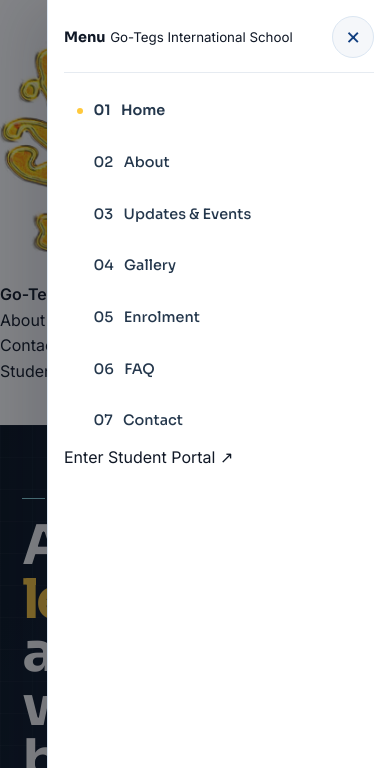
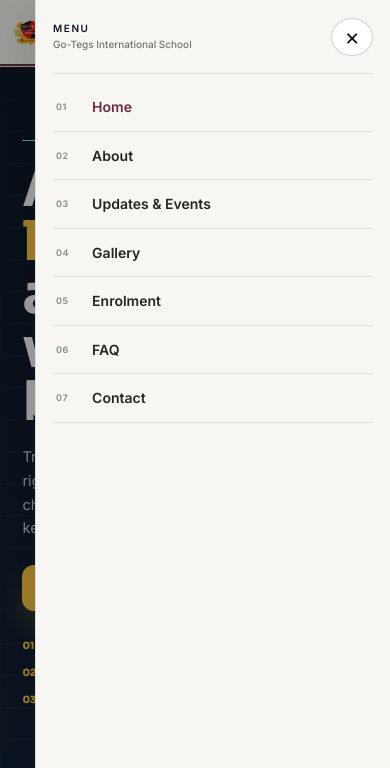
Before and after one commit to emmyWebsite237/gotegs-school-portal, a website: page index.html in a window 390 px wide. Both pictures are taken after a click on the button "Open site menu". Shown: the top 768 px of the page. Drawn offline with Linux system fonts and the light colour scheme.

Commit message:
Add files via upload

```diff
--- /dev/null
+++ b/assets/css/public-header-fix.css
@@ -0,0 +1,445 @@
+/*
+  Go-Tegs International School
+  Public header compatibility / responsive fix
+  ------------------------------------------------
+  This file styles the CURRENT navbar markup in partials/navbar.html.
+  It deliberately overrides the legacy sidebar/topbar rules in style.css.
+*/
+
+html, body {
+  max-width: 100%;
+  overflow-x: clip;
+}
+
+body:not(.student-shell-page):not(.admin-shell-page) {
+  padding-left: 0 !important;
+  margin: 0;
+}
+
+/* =========================
+   CURRENT PUBLIC HEADER
+   ========================= */
+
+.site-header {
+  position: sticky;
+  top: 0;
+  z-index: 1000;
+  width: 100%;
+  background: rgba(247, 246, 242, 0.96);
+  color: #151515;
+  border-bottom: 1px solid #deddd8;
+  backdrop-filter: blur(16px);
+  -webkit-backdrop-filter: blur(16px);
+}
+
+.site-header::after {
+  content: "";
+  display: block;
+  height: 2px;
+  background: linear-gradient(90deg, #6c2a39 0 72%, #b89445 72% 100%);
+}
+
+.site-header-inner {
+  width: min(1280px, 100%);
+  min-height: 76px;
+  margin: 0 auto;
+  padding: 0 clamp(16px, 3.2vw, 42px);
+  box-sizing: border-box;
+  display: flex;
+  align-items: center;
+  gap: clamp(14px, 2.2vw, 30px);
+}
+
+.site-brand {
+  display: flex;
+  align-items: center;
+  gap: 11px;
+  min-width: max-content;
+  color: #151515;
+  text-decoration: none;
+}
+
+.site-brand-mark {
+  display: grid;
+  place-items: center;
+  width: 40px;
+  height: 40px;
+  flex: 0 0 40px;
+}
+
+.site-brand-mark img {
+  width: 100%;
+  height: 100%;
+  object-fit: contain;
+}
+
+.site-brand strong {
+  display: block;
+  font: 700 15px/1.1 "IBM Plex Sans", Inter, system-ui, sans-serif;
+  letter-spacing: -.02em;
+}
+
+.site-brand small {
+  display: block;
+  margin-top: 3px;
+  color: #72716d;
+  font: 500 9px/1.2 "IBM Plex Sans", Inter, system-ui, sans-serif;
+  letter-spacing: .08em;
+  text-transform: uppercase;
+}
+
+.desktop-nav {
+  display: none;
+  align-items: center;
+  justify-content: center;
+  gap: clamp(8px, 1.4vw, 20px);
+  margin-left: auto;
+}
+
+.desktop-nav a {
+  display: inline-flex;
+  align-items: center;
+  min-height: 38px;
+  padding: 0 4px;
+  position: relative;
+  color: #64635f;
+  text-decoration: none;
+  white-space: nowrap;
+  font: 600 11px/1 "IBM Plex Sans", Inter, system-ui, sans-serif;
+  letter-spacing: .025em;
+  transition: color .18s ease;
+}
+
+.desktop-nav a::after {
+  content: "";
+  position: absolute;
+  left: 0;
+  right: 0;
+  bottom: 5px;
+  height: 1px;
+  background: #151515;
+  transform: scaleX(0);
+  transform-origin: center;
+  transition: transform .18s ease;
+}
+
+.desktop-nav a:hover,
+.desktop-nav a.is-active {
+  color: #151515;
+}
+
+.desktop-nav a:hover::after,
+.desktop-nav a.is-active::after {
+  transform: scaleX(1);
+}
+
+.header-actions {
+  display: flex;
+  align-items: center;
+  gap: 7px;
+  margin-left: auto;
+  flex: 0 0 auto;
+}
+
+.header-action {
+  display: inline-flex;
+  align-items: center;
+  justify-content: center;
+  min-height: 36px;
+  padding: 0 12px;
+  border: 1px solid #d2d1cb;
+  border-radius: 999px;
+  background: transparent;
+  color: #20201e;
+  white-space: nowrap;
+  text-decoration: none;
+  font: 700 10px/1 "IBM Plex Sans", Inter, system-ui, sans-serif;
+  letter-spacing: .02em;
+  transition: .18s ease;
+}
+
+.header-action:hover {
+  transform: translateY(-1px);
+  border-color: #151515;
+}
+
+.header-action--primary {
+  background: #151515;
+  border-color: #151515;
+  color: #fff;
+}
+
+.header-action--primary:hover {
+  background: #6c2a39;
+  border-color: #6c2a39;
+}
+
+.nav-toggle {
+  display: inline-grid !important;
+  place-items: center;
+  width: 42px;
+  height: 42px;
+  padding: 0 !important;
+  margin: 0;
+  border: 1px solid #d2d1cb !important;
+  border-radius: 11px;
+  background: #fff !important;
+  color: #151515 !important;
+  font-size: 0 !important;
+  line-height: 1;
+  box-shadow: none !important;
+}
+
+.nav-toggle::before {
+  content: "☰";
+  font-size: 19px;
+  line-height: 1;
+}
+
+.nav-toggle[aria-expanded="true"]::before {
+  content: "×";
+  font-size: 24px;
+}
+
+/* =========================
+   MOBILE SCRIM + DRAWER
+   ========================= */
+
+.nav-scrim {
+  position: fixed !important;
+  inset: 0 !important;
+  z-index: 1998 !important;
+  display: block !important;
+  background: rgba(15, 15, 15, .38) !important;
+  opacity: 0;
+  visibility: hidden;
+  pointer-events: none;
+  transition: opacity .24s ease, visibility .24s ease;
+}
+
+.nav-scrim.open {
+  opacity: 1;
+  visibility: visible;
+  pointer-events: auto;
+}
+
+.nav-drawer {
+  position: fixed !important;
+  top: 0 !important;
+  right: 0 !important;
+  bottom: 0 !important;
+  z-index: 1999 !important;
+  width: min(88vw, 370px) !important;
+  height: 100dvh;
+  box-sizing: border-box;
+  display: flex !important;
+  flex-direction: column;
+  padding: 22px 20px 24px !important;
+  margin: 0 !important;
+  background: #f7f6f2 !important;
+  color: #151515 !important;
+  border-left: 1px solid #deddd8 !important;
+  box-shadow: -20px 0 60px rgba(0,0,0,.10);
+  overflow-x: hidden !important;
+  overflow-y: auto !important;
+  transform: translate3d(100%,0,0) !important;
+  transition: transform .28s cubic-bezier(.22,.8,.25,1) !important;
+  visibility: hidden;
+}
+
+.nav-drawer.open {
+  transform: translate3d(0,0,0) !important;
+  visibility: visible;
+}
+
+.nav-drawer-head {
+  display: flex !important;
+  align-items: center;
+  justify-content: space-between;
+  gap: 12px;
+  padding: 0 0 17px !important;
+  margin: 0 0 9px !important;
+  border-bottom: 1px solid #deddd8 !important;
+}
+
+.mobile-menu-label {
+  display: block;
+  color: #151515 !important;
+  font: 800 10px/1 "IBM Plex Sans", Inter, system-ui, sans-serif !important;
+  letter-spacing: .15em;
+  text-transform: uppercase;
+}
+
+.nav-drawer-head small {
+  display: block;
+  margin-top: 5px;
+  color: #77746e;
+  font: 500 10px/1.3 "IBM Plex Sans", Inter, system-ui, sans-serif;
+}
+
+.nav-drawer-close {
+  display: grid !important;
+  place-items: center;
+  width: 38px !important;
+  height: 38px !important;
+  padding: 0 !important;
+  border: 1px solid #d2d1cb !important;
+  border-radius: 50% !important;
+  background: #fff !important;
+  color: #151515 !important;
+  font-size: 23px !important;
+  line-height: 1;
+}
+
+.nav-links.mobile-menu-links {
+  display: flex !important;
+  flex-direction: column !important;
+  gap: 0 !important;
+  width: 100%;
+  margin: 0;
+}
+
+.nav-links.mobile-menu-links a {
+  display: flex !important;
+  align-items: center;
+  gap: 13px;
+  width: 100% !important;
+  box-sizing: border-box;
+  padding: 15px 3px !important;
+  margin: 0 !important;
+  border: 0 !important;
+  border-bottom: 1px solid #deddd8 !important;
+  border-radius: 0 !important;
+  background: transparent !important;
+  color: #242421 !important;
+  font: 600 14px/1.25 "IBM Plex Sans", Inter, system-ui, sans-serif !important;
+  text-align: left;
+}
+
+.nav-links.mobile-menu-links a::before {
+  display: none !important;
+  content: none !important;
+}
+
+.nav-links.mobile-menu-links a span {
+  width: 23px;
+  flex: 0 0 23px;
+  color: #8a8881;
+  font: 700 9px/1 "IBM Plex Sans", Inter, system-ui, sans-serif;
+  letter-spacing: .06em;
+}
+
+.nav-links.mobile-menu-links a:hover,
+.nav-links.mobile-menu-links a.active {
+  background: transparent !important;
+  color: #6c2a39 !important;
+}
+
+.mobile-portal {
+  display: flex !important;
+  align-items: center;
+  justify-content: center;
+  gap: 8px;
+  width: 100%;
+  box-sizing: border-box;
+  margin-top: auto !important;
+  padding: 13px 15px;
+  border: 1px solid #151515;
+  border-radius: 999px;
+  background: #151515;
+  color: #fff !important;
+  font: 700 11px/1 "IBM Plex Sans", Inter, system-ui, sans-serif;
+  text-decoration: none;
+}
+
+.mobile-portal:hover {
+  background: #6c2a39;
+  border-color: #6c2a39;
+}
+
+/* =========================
+   RESPONSIVE HEADER
+   ========================= */
+
+@media (min-width: 1081px) {
+  .desktop-nav {
+    display: flex;
+  }
+
+  .nav-toggle {
+    display: none !important;
+  }
+}
+
+@media (max-width: 1080px) {
+  .site-header-inner {
+    min-height: 68px;
+  }
+
+  .header-actions {
+    margin-left: auto;
+  }
+
+  .header-action {
+    display: none;
+  }
+
+  .nav-toggle {
+    display: inline-grid !important;
+  }
+}
+
+@media (max-width: 560px) {
+  .site-header-inner {
+    min-height: 64px;
+    padding: 0 14px;
+    gap: 10px;
+  }
+
+  .site-brand {
+    min-width: 0;
+    gap: 9px;
+  }
+
+  .site-brand-mark {
+    width: 35px;
+    height: 35px;
+    flex-basis: 35px;
+  }
+
+  .site-brand strong {
+    font-size: 13px;
+  }
+
+  .site-brand small {
+    font-size: 7.5px;
+    letter-spacing: .06em;
+  }
+
+  .nav-toggle {
+    width: 40px;
+    height: 40px;
+  }
+
+  .nav-drawer {
+    width: min(91vw, 360px) !important;
+    padding: 18px 17px 20px !important;
+  }
+}
+
+/* Never allow the public header to create a horizontal scrollbar. */
+.site-header,
+.site-header-inner,
+.nav-drawer,
+.nav-drawer * {
+  max-width: 100%;
+}
+
+@media (prefers-reduced-motion: reduce) {
+  .nav-drawer,
+  .nav-scrim,
+  .desktop-nav a,
+  .header-action {
+    transition: none !important;
+  }
+}
--- a/index.html
+++ b/index.html
@@ -11,6 +11,8 @@
   <title>Go-Tegs International School</title>
   <link rel="stylesheet" href="/assets/css/style.css" />
   <link rel="stylesheet" href="/assets/css/home.css" />
+  <!-- Current public navbar/mobile shell compatibility -->
+  <link rel="stylesheet" href="/assets/css/public-header-fix.css" />
   <script>
     document.documentElement.classList.add("splash-active");
   </script>
```
